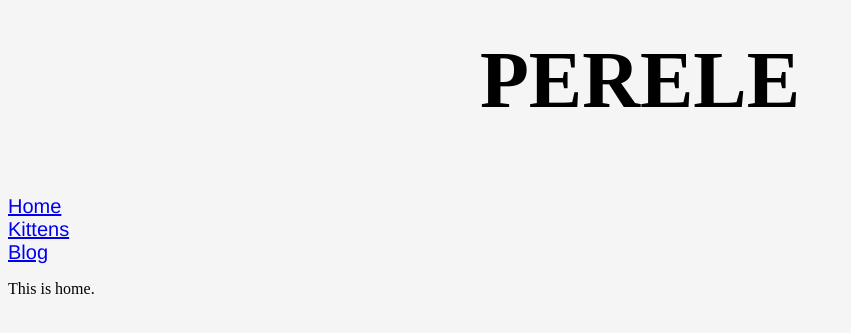
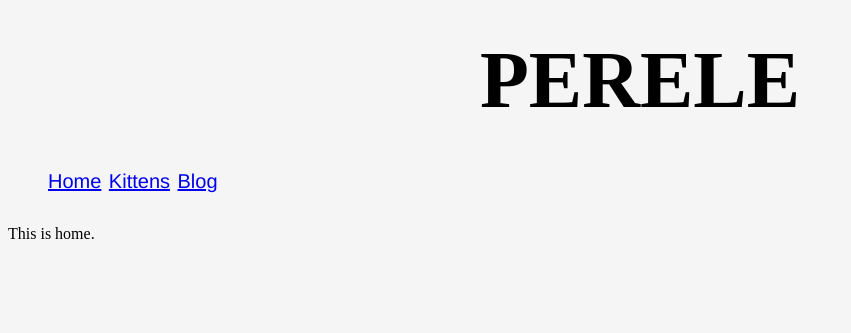
Before and after one commit to Perele/Perele.github.io, a Jekyll site: the page built from index.html, in a window 1280 px wide. Shown: the top 333 px of the page, without its empty margins (0-851 px from the left). Built offline with Jekyll 4.4.1, drawn with Linux system fonts in a browser that asks for light colours.

Commit message:
Update style.css

```diff
--- a/css/style.css
+++ b/css/style.css
@@ -13,8 +13,8 @@ p {color: black;}
 body {background-color: WhiteSmoke;}
 li {font-family: Helvetica;
     font-size: 20px;}
-ul.nav {display: inline;
-        font-family: Futura;
+ul.nav {font-family: Futura;
         margin: 10p auto;
         padding: 20p;
         font-size: 30px;}
+ul.nav li {display: inline;}
```
